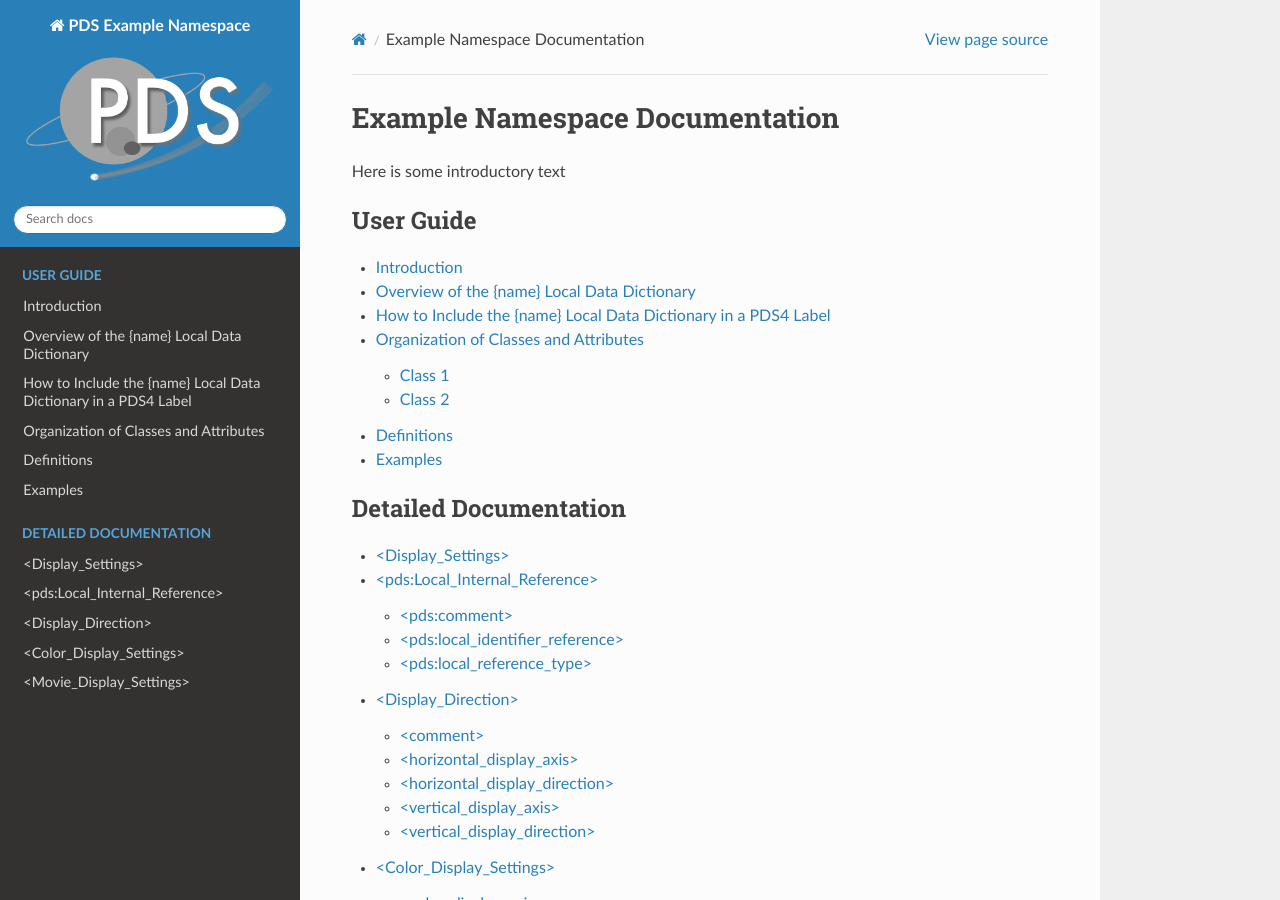
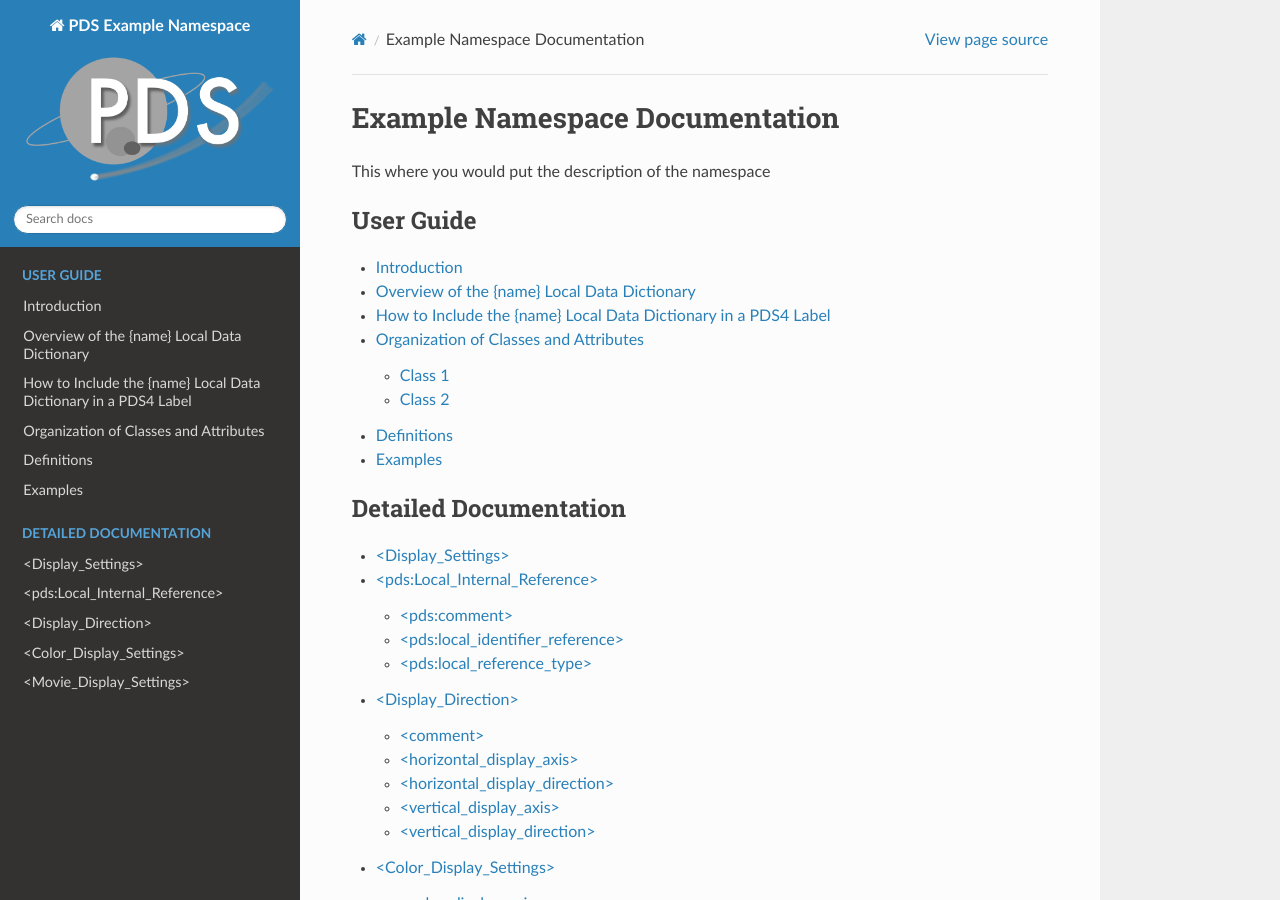
Before and after one commit to pds-data-dictionaries/ldd-template, a Sphinx documentation site: the page built from docs/source/index.rst, in a window 1280 px wide and 900 px high. Built offline with Sphinx 7.4.7 and the Read the Docs theme 2.0.0, drawn with Linux system fonts in a browser that asks for light colours.

Commit message:
extract intro text to its own markdown file

```diff
--- a/docs/source/index.rst
+++ b/docs/source/index.rst
@@ -6,8 +6,7 @@
 Example Namespace Documentation
 ===================================
 
-Here is some introductory text
-
+.. include:: intro.md
 
 .. toctree::
     :maxdepth: 3
--- /dev/null
+++ b/docs/source/intro.md
@@ -0,0 +1 @@
+This where you would put the description of the namespace
```
